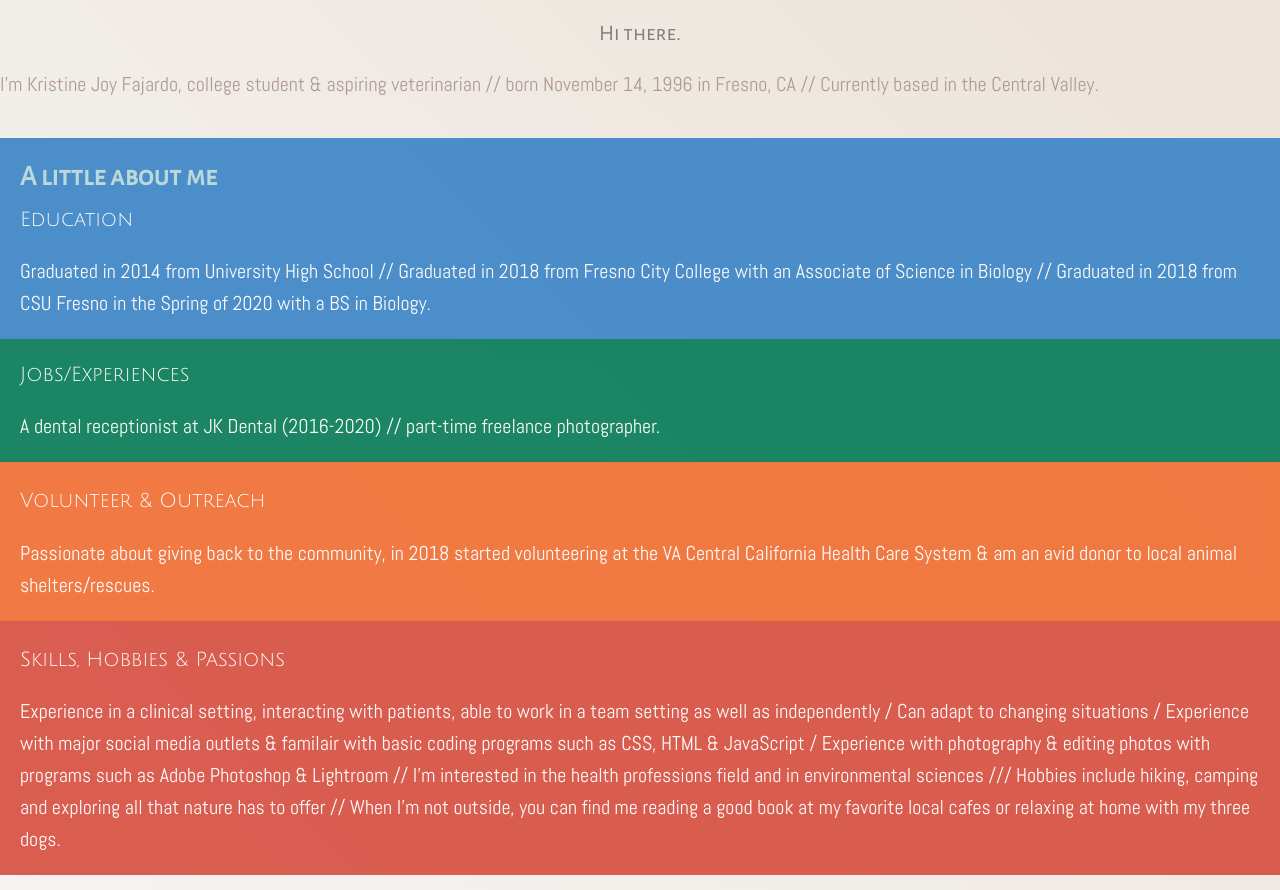
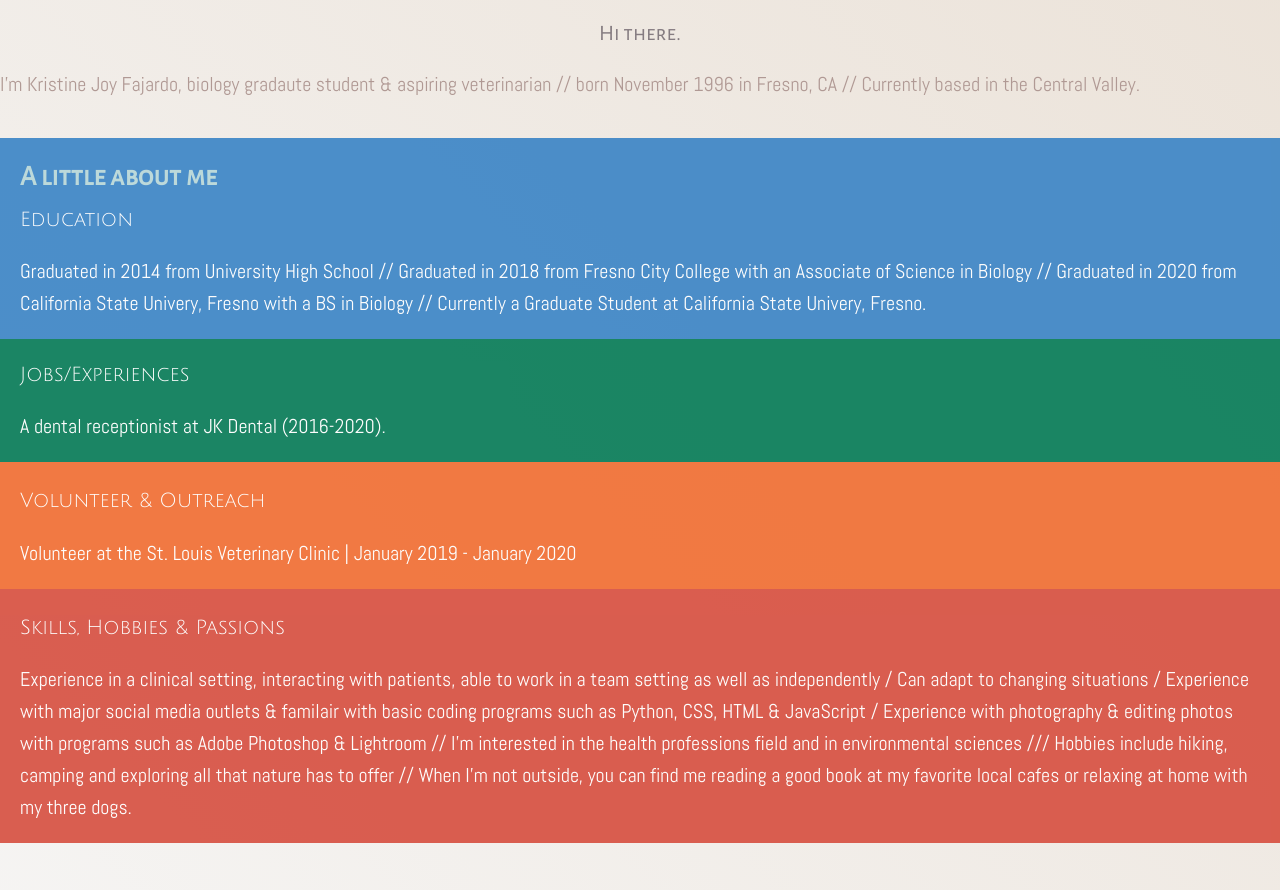
Before and after one commit to kristinejfajardo/kristinejfajardo.github.io, a plain HTML site: page index.html in a window 1280 px wide. Shown: the part 402-1292 px from the top of the page. Drawn offline with Linux system fonts and the light colour scheme.

Commit message:
Update index.html

```diff
--- a/index.html
+++ b/index.html
@@ -13,28 +13,28 @@
 
   <div class="Information">
     <h3>Hi there.</h3>
-    <p>I'm Kristine Joy Fajardo, college student & aspiring veterinarian // born November 14, 1996 in Fresno, CA // Currently based in the Central Valley. </p>
+    <p>I'm Kristine Joy Fajardo, biology gradaute student & aspiring veterinarian // born November 1996 in Fresno, CA // Currently based in the Central Valley. </p>
   <br>
       <div class="spectrum">
         <div class="green">
           <h4>A little about me</h4>
           <h5>Education</h5>
-          <p>Graduated in 2014 from University High School // Graduated in 2018 from Fresno City College with an Associate of Science in Biology // Graduated in 2018 from CSU Fresno in the Spring of 2020 with a BS in Biology.
+          <p>Graduated in 2014 from University High School // Graduated in 2018 from Fresno City College with an Associate of Science in Biology // Graduated in 2020 from California State Univery, Fresno with a BS in Biology // Currently a Graduate Student at California State Univery, Fresno.
           </p>
         </div>
         <div class="light">
           <h5>Jobs/Experiences</h5>
-          <p>A dental receptionist at JK Dental (2016-2020) // part-time freelance photographer. </p>
+          <p>A dental receptionist at JK Dental (2016-2020). </p>
         </div>
         <div class="city">
           <h4></h4>
           <h5>Volunteer & Outreach</h5>
-          <p>Passionate about giving back to the community, in 2018 started volunteering at the VA Central California Health Care System & am an avid donor to local animal shelters/rescues. </p>
+          <p> Volunteer at the St. Louis Veterinary Clinic | January 2019 - January 2020 </p>
         </div>
         <div class="italian">
           <h4></h4>
           <h5>Skills, Hobbies & Passions</h5>
-          <p> Experience in a clinical setting, interacting with patients, able to work in a team setting as well as independently / Can adapt to changing situations / Experience with major social media outlets & familair with basic coding programs such as CSS, HTML & JavaScript / Experience with photography & editing photos with programs such as Adobe Photoshop & Lightroom // I'm interested in the health professions field and in environmental sciences /// Hobbies include hiking, camping and exploring all that nature has to offer // When I'm not outside, you can find me reading a good book at my favorite local cafes or relaxing at home with my three dogs. </p>
+          <p> Experience in a clinical setting, interacting with patients, able to work in a team setting as well as independently / Can adapt to changing situations / Experience with major social media outlets & familair with basic coding programs such as Python, CSS, HTML & JavaScript / Experience with photography & editing photos with programs such as Adobe Photoshop & Lightroom // I'm interested in the health professions field and in environmental sciences /// Hobbies include hiking, camping and exploring all that nature has to offer // When I'm not outside, you can find me reading a good book at my favorite local cafes or relaxing at home with my three dogs. </p>
         </div>
       </div>
   </div>
```
